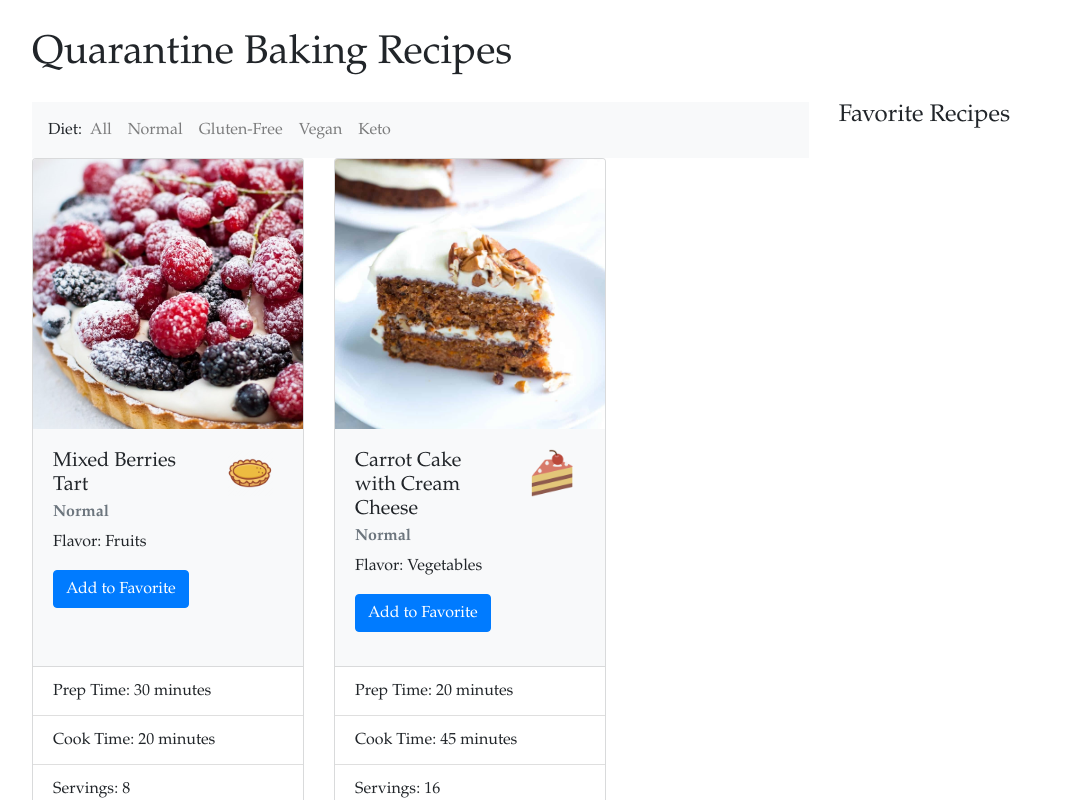
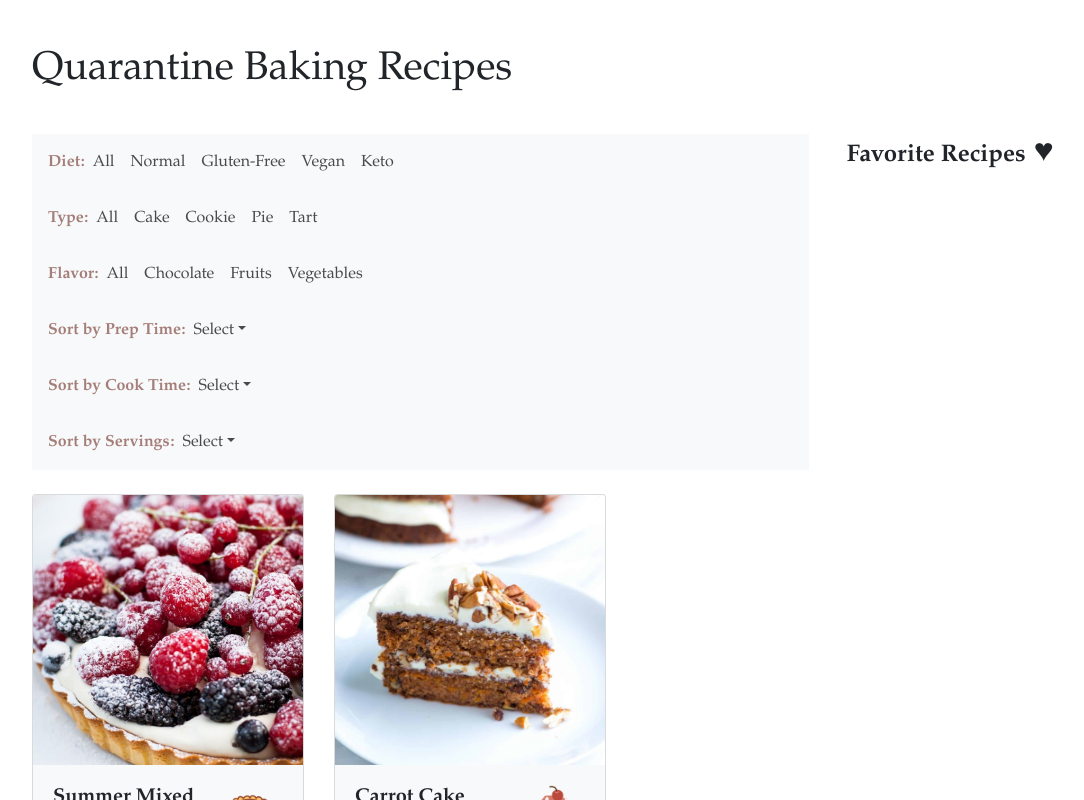
Before and after one commit to yli153/recipe-app, a React (Create React App) app: page / in a window 1280 px wide. Shown: the top 800 px of the page, without its empty margins (18-1102 px from the left). Built offline with nearby package versions, Linux system fonts and the light colour scheme.

Commit message:
work in progress

```diff
--- a/src/App.js
+++ b/src/App.js
@@ -7,7 +7,7 @@ import FilteredList from './FilteredList';
 import TopBar from './TopBar';
 
 const productList=[
-  {name: "Mixed Berries Tart", prep: 30, cook: 20, diet: "Normal", type: "Tart", ingredient: "Fruits", servings: 8, img: 'recipes/berries_tart.jpg'},
+  {name: "Summer Mixed Berries Tart", prep: 30, cook: 20, diet: "Normal", type: "Tart", ingredient: "Fruits", servings: 8, img: 'recipes/berries_tart.jpg'},
   {name: "Carrot Cake with Cream Cheese", prep: 20, cook: 45, diet: "Normal", type: "Cake", ingredient: "Vegetables", servings: 16, img: 'recipes/carrot_cake.jpg'},
   {name: "French Apple Tart", prep: 25, cook: 70, diet: "Normal", type: "Tart", ingredient: "Fruits", servings: 10, img: 'recipes/apple_tart.jpg'},
   {name: "Strawberry Oatmeal Cookies", prep: 15, cook: 15, diet: "Normal", type: "Cookie", ingredient: "Fruits", servings: 24, img: 'recipes/oatmeal_cookies.jpg'},
@@ -19,7 +19,7 @@ const productList=[
   {name: "Chocolate Chip Cookies", prep: 15, cook: 20, diet: "Vegan", type: "Cookie", ingredient: "Chocolate", servings: 24, img: 'recipes/vegan_choco_cookie.jpg'},
   {name: "Cinnamon Apple Cake", prep: 20, cook: 45, diet: "Vegan", type: "Cake", ingredient: "Fruits", servings: 12, img: 'recipes/vegan_apple_cake.PNG'},
   {name: "Banana Cream Pie", prep: 440, cook: 40, diet: "Vegan", type: "Pie", ingredient: "Fruits", servings: 8, img: 'recipes/vegan_banana_pie.jpg'},
-  {name: "Chocolate Cake", prep: 15, cook: 40, diet: "Keto", type: "Cake", ingredient: "Chocolate", servings: 12, img: 'recipes/keto_choco_cake.jpg'},
+  {name: "Chocolate Lava Cake", prep: 15, cook: 40, diet: "Keto", type: "Cake", ingredient: "Chocolate", servings: 12, img: 'recipes/keto_choco_cake.jpg'},
   {name: "Pumpkin Cheesecake", prep: 10, cook: 80, diet: "Keto", type: "Cake", ingredient: "Vegetables", servings: 16, img: 'recipes/keto_pumpkin_cheesecake.jpg'},
   {name: "Pumpkin Pie", prep: 15, cook: 45, diet: "Keto", type: "Pie", ingredient: "Vegetables", servings: 16, img: 'recipes/keto_pumpkin_pie.jpg'}
 ]
@@ -27,14 +27,14 @@ const productList=[
 function App() {
   return (
     <main>
-    <h1 class="mb-4">Quarantine Baking Recipes</h1>
+    <h1 class="mb-4 heading">Quarantine Baking Recipes</h1>
     <Row>
       <Col xs={8}>
         <TopBar></TopBar>
         <FilteredList list={productList}></FilteredList>
       </Col>
       <Col xs={4}>
-        <h4>Favorite Recipes</h4>
+        <h4 class="favorite-header"><b>Favorite Recipes &hearts;</b></h4>
         </Col>
   </Row>
   </main>
--- a/src/PastryCard.js
+++ b/src/PastryCard.js
@@ -28,9 +28,8 @@ class PastryCard extends Component {
                     <Card.Img variant="top" width="100%" src={this.props.item.img} className="image" alt="pastry image"/>
                     <Card.Body>
                     <Row>
-                        <Col xs={8}><Card.Title>{this.props.item.name}</Card.Title></Col>
-                        <Col xs={4}><img class="pastry-icon" src={this.pastry_type()} alt="pastry icon"></img>
-                        </Col>
+                        <Col xs={8}><Card.Title><b>{this.props.item.name}</b></Card.Title></Col>
+                        <Col xs={4}><img class="pastry-icon" src={this.pastry_type()} alt="pastry icon"></img></Col>
                     </Row>
                     <Card.Subtitle className="mb-2 text-muted"><b>{this.props.item.diet}</b></Card.Subtitle>
                     <Card.Text>Flavor: {this.props.item.ingredient}</Card.Text>
--- a/src/TopBar.js
+++ b/src/TopBar.js
@@ -2,12 +2,14 @@ import React, {Component} from 'react';
 import 'bootstrap/dist/css/bootstrap.min.css';
 import Navbar from 'react-bootstrap/Navbar';
 import Nav from 'react-bootstrap/Nav';
+import NavDropdown from 'react-bootstrap/NavDropdown';
 
 class TopBar extends Component {
   render() {
     return (
+      <div class="mb-4">
         <Navbar bg="light" variant="light">
-        Diet:
+          <span class="category-color"><b>Diet:</b></span>
           <Nav className="mr-auto">
             <Nav.Item><Nav.Link eventKey="All" onSelect={this.onSelectFilterDiet}>All</Nav.Link></Nav.Item>
             <Nav.Item><Nav.Link eventKey="Normal" onSelect={this.onSelectFilterDiet}>Normal</Nav.Link></Nav.Item>
@@ -16,6 +18,56 @@ class TopBar extends Component {
             <Nav.Item><Nav.Link eventKey="Keto" onSelect={this.onSelectFilterDiet}>Keto</Nav.Link></Nav.Item>
           </Nav>
         </Navbar>
+        <Navbar bg="light" variant="light">
+          <span class="category-color"><b>Type:</b></span>
+          <Nav className="mr-auto">
+            <Nav.Item><Nav.Link eventKey="All" onSelect={this.onSelectFilterType}>All</Nav.Link></Nav.Item>
+            <Nav.Item><Nav.Link eventKey="Cake" onSelect={this.onSelectFilterType}>Cake</Nav.Link></Nav.Item>
+            <Nav.Item><Nav.Link eventKey="Cookie" onSelect={this.onSelectFilterType}>Cookie</Nav.Link></Nav.Item>
+            <Nav.Item><Nav.Link eventKey="Pie" onSelect={this.onSelectFilterType}>Pie</Nav.Link></Nav.Item>
+            <Nav.Item><Nav.Link eventKey="Tart" onSelect={this.onSelectFilterType}>Tart</Nav.Link></Nav.Item>
+          </Nav>
+        </Navbar>
+        <Navbar bg="light" variant="light">
+          <span class="category-color"><b>Flavor:</b></span>
+          <Nav className="mr-auto">
+            <Nav.Item><Nav.Link eventKey="All" onSelect={this.onSelectFilterType}>All</Nav.Link></Nav.Item>
+            <Nav.Item><Nav.Link eventKey="Chocolate" onSelect={this.onSelectFilterType}>Chocolate</Nav.Link></Nav.Item>
+            <Nav.Item><Nav.Link eventKey="Fruits" onSelect={this.onSelectFilterType}>Fruits</Nav.Link></Nav.Item>
+            <Nav.Item><Nav.Link eventKey="Vegetables" onSelect={this.onSelectFilterType}>Vegetables</Nav.Link></Nav.Item>
+          </Nav>
+        </Navbar>
+        <Navbar bg="light" variant="light">
+          <span class="category-color"><b>Sort by Prep Time:</b></span>
+          <Nav className="mr-auto">
+            <NavDropdown title="Select" id="basic-nav-dropdown">
+              <NavDropdown.Item href="#action/3.1">Select</NavDropdown.Item>
+              <NavDropdown.Item href="#action/3.2">Shortest to Longest</NavDropdown.Item>
+              <NavDropdown.Item href="#action/3.3">Longest to Shortest</NavDropdown.Item>
+            </NavDropdown>
+          </Nav>
+        </Navbar>
+        <Navbar bg="light" variant="light">
+          <span class="category-color"><b>Sort by Cook Time:</b></span>
+          <Nav className="mr-auto">
+            <NavDropdown title="Select" id="basic-nav-dropdown">
+              <NavDropdown.Item href="#action/3.1">Select</NavDropdown.Item>
+              <NavDropdown.Item href="#action/3.2">Shortest to Longest</NavDropdown.Item>
+              <NavDropdown.Item href="#action/3.3">Longest to Shortest</NavDropdown.Item>
+            </NavDropdown>
+          </Nav>
+        </Navbar>
+        <Navbar bg="light" variant="light">
+          <span class="category-color"><b>Sort by Servings:</b></span>
+          <Nav className="mr-auto">
+            <NavDropdown title="Select" id="basic-nav-dropdown">
+              <NavDropdown.Item href="#action/3.1">Select</NavDropdown.Item>
+              <NavDropdown.Item href="#action/3.2">Fewest to Greatest</NavDropdown.Item>
+              <NavDropdown.Item href="#action/3.3">Greatest to Fewest</NavDropdown.Item>
+            </NavDropdown>
+          </Nav>
+        </Navbar>
+      </div>
     );
   }
 }
--- a/src/index.css
+++ b/src/index.css
@@ -27,6 +27,11 @@ main {
   min-height: 100vh;
 }
 
+.heading {
+  padding-top: 1rem;
+  padding-bottom: 1rem;
+}
+
 .image{
   height: auto;
 }
@@ -37,7 +42,26 @@ main {
   margin-bottom: 15px !important;
 }
 
+.navbar-light .navbar-nav .nav-link {
+  color: rgba(0,0,0,.7) !important;
+}
+
 .pastry-icon {
   width: 3rem;
   height: 3rem;
 }
+
+.btn-primary {
+  background-color: #dbadad !important;
+  border-color: #dbadad !important;
+}
+
+.category-color {
+  color: #A57E79;
+}
+
+.favorite-header {
+  padding-top: 0.5rem;
+  padding-bottom: 0.5rem;
+  padding-left: 0.5rem;
+}
```
Also changed, not shown: public/recipes/baking.jpg (added). Lines whose indentation alone changed are shown as unchanged.
